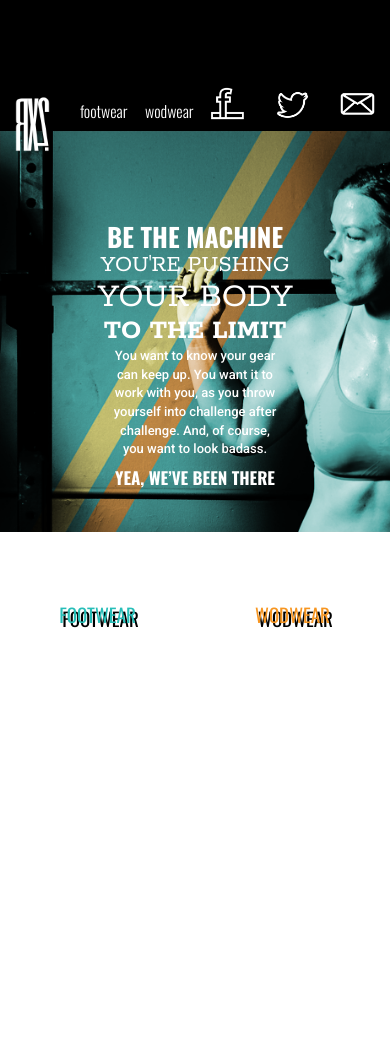
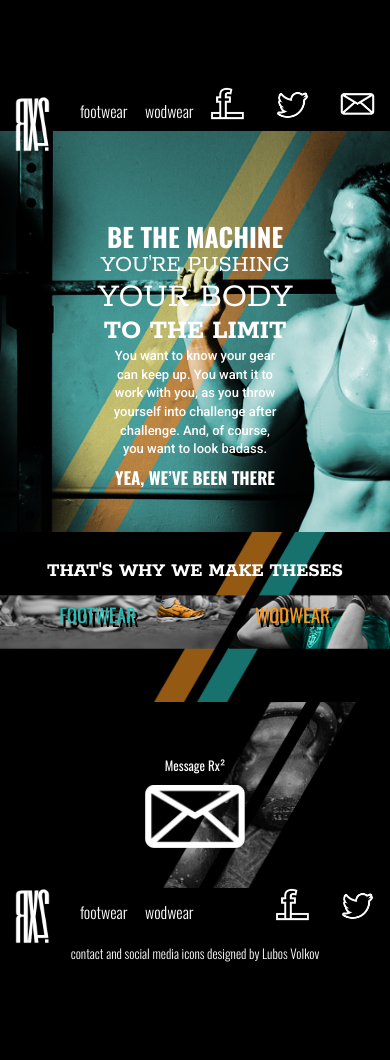
Before and after one commit to andrewnick/ywbc_rx2_site, a PHP site: page / in a window 390 px wide. Before the commit the page ends 628 px from the top, so only its background shows below. Run offline with PHP 8.4, Linux system fonts and the light colour scheme; some libraries are stand-ins or nearby versions.

Commit message:
site works only in mobile format

```diff
--- /dev/null
+++ b/assets/scss/_contact.scss
@@ -0,0 +1,15 @@
+.contact_background {
+
+	background-image: url("../images/desktop_home_8.png");
+	background-repeat: no-repeat;
+	background-size: cover;
+
+	@include respond(tablet) {
+		background-image: url("../images/desktop_home_8.png");
+	}
+}
+
+.contact_container {
+	padding-top: 54px;
+	padding-bottom: 40px;
+}
--- /dev/null
+++ b/assets/scss/_footer.scss
@@ -0,0 +1,7 @@
+.footer_background {
+	background-color:black;
+}
+
+.footer_container {
+	padding-bottom: $header_padding_bottom_m;
+}
--- a/assets/scss/_hero.scss
+++ b/assets/scss/_hero.scss
@@ -12,3 +12,8 @@
 	padding-top: 45px;
 	padding-bottom: 45px;
 }
+
+.hero_text_container {
+	width: 200px;
+	margin: 0 auto;
+}
--- a/assets/scss/_product.scss
+++ b/assets/scss/_product.scss
@@ -1,6 +1,6 @@
 .product_background {
 
-	background-image: url("../images/mobile_home_3_02.png");
+	background-image: url("../images/desktop_home_3.png");
 	background-repeat: no-repeat;
 	background-size: cover;
 
--- a/assets/scss/_text.scss
+++ b/assets/scss/_text.scss
@@ -154,8 +154,21 @@ p {
 
 
 	&.hero_text {
-		padding-left: 108px;
-		padding-right: 108px;
+		// padding-left: 108px;
+		// padding-right: 108px;
+	}
+
+	&.contact_text{
+		text-align: center;
+		font-family: $oswald;
+		font-weight: $normal;
+	}
+
+	&.footer_reference {
+		text-align: center;
+		font-family: $oswald;
+		font-weight: $light;
+		font-size: 13px;
 	}
 
 	@include respond(tablet){
--- a/assets/scss/_variables.scss
+++ b/assets/scss/_variables.scss
@@ -36,6 +36,7 @@ $body_font_size: 18px;
 
 //Header padding
 $header_padding_top_m: 87px;
+$header_padding_bottom_m: 87px;
 
 // Glyphicons location visible to scss compiler
 $icon-font-path: "../bootstrap/assets/fonts/bootstrap/";
--- a/assets/scss/main.scss
+++ b/assets/scss/main.scss
@@ -14,3 +14,5 @@
 @import "intro";
 @import "product";
 @import "durability";
+@import "contact";
+@import "footer";
--- /dev/null
+++ b/includes/content-contact.php
@@ -0,0 +1,8 @@
+<section class="contact_background">
+	<div class="contact_container container">
+		<div class="row">
+			<p class='contact_text col-xs-12'>Message Rx&sup2</p>
+			<img src="assets/images/mail.png" alt="mail" class="col-xs-offset-4 col-xs-4">
+		</div>
+	</div>
+</section>
--- a/includes/content-hero.php
+++ b/includes/content-hero.php
@@ -1,18 +1,17 @@
 <section class="hero_background">
 	<div class="hero_container container">
 		<div class="row">
-			<!-- <div class="col-xs-offset-1 col-xs-4 col-lg-offset-2 col-lg-7"> -->
-				<h1 class="hero_text hero_title col-xs-12 ">BE THE MACHINE</h1>
-				<h2 class="hero_text hero_text-firstline col-xs-12 visible-xs">You're pushing</h2>
-				<h2 class="hero_text hero_text-secondline col-xs-12  visible-xs">Your body</h2>
-				<h2 class="hero_text hero_text-thirdline col-xs-12  visible-xs">to the limit</h2>
+			<h1 class="hero_text hero_title col-xs-12 ">BE THE MACHINE</h1>
+			<h2 class="hero_text hero_text-firstline col-xs-12 visible-xs">You're pushing</h2>
+			<h2 class="hero_text hero_text-secondline col-xs-12  visible-xs">Your body</h2>
+			<h2 class="hero_text hero_text-thirdline col-xs-12  visible-xs">to the limit</h2>
+			<div class="hero_text_container">
 				<p class="hero_text hero_text-main col-xs-12  visible-xs"> 	You want to know your gear can keep up.
 															You want it to work with you, as you throw
 															yourself into challenge after challenge.
 										 					And, of course, you want to look badass. </p>
-
-			 	<h5 class="hero_text hero_text-footer col-xs-12 visible-xs"><strong>Yea, we’ve  been  there</strong></h5>
-			<!-- </div> -->
+			</div>
+		 	<h5 class="hero_text hero_text-footer col-xs-12 visible-xs"><strong>Yea, we’ve  been  there</strong></h5>
 		</div>
 	</div>
 </section>
--- a/includes/footer.php
+++ b/includes/footer.php
@@ -0,0 +1,16 @@
+<div class="footer_background">
+	<footer class="footer_container container">
+		<div class="row">
+			<img src="assets/images/rx2_logo--white.png" alt="Logo" class="nav_logo-footer col-xs-2">
+			<nav>
+					<h4 class="nav_item text_nav_item col-xs-2 col-lg-offset-5 col-lg-2">footwear</h4>
+					<h4 class="nav_item text_nav_item col-xs-2 col-lg-2">wodwear</h4>
+					<div class="nav_item col-xs-offset-2 col-xs-2 col-sm-2 col-lg-1"><a href="#facebook"><img src="assets/images/facebook_sm--white.png" alt="facebook_logo" class="img-responsive"></a></div>
+					<div class="nav_item col-xs-2 col-sm-2 col-lg-1"><a href="#twitter"><img src="assets/images/twitter_sm--white.png" alt="twitter_logo" class="img-responsive"></a></div>
+			</nav>
+		</div>
+		<div class="row">
+			<p class="col-xs-12 footer_reference">contact and social media icons designed by Lubos Volkov</p>
+		</div>
+	</footer>
+</div>
--- a/index.php
+++ b/index.php
@@ -7,7 +7,7 @@
 
   		<?php require_once("includes/header.php") ?>
 
-  <main>
+    <main>
 
       <?php require_once("includes/content-hero.php") ?>
 
@@ -15,10 +15,11 @@
 
       <?php require_once("includes/content-product.php") ?>
 
-	</main>
-	<footer class="container">
+      <?php require_once("includes/content-contact.php") ?>
 
-	</footer>
+    </main>
+
+    <?php require_once("includes/footer.php") ?>
     <!-- Bootstrap core JavaScript
     ================================================== -->
     <!-- Placed at the end of the document so the pages load faster -->
```
Also changed, not shown: assets/css/main.css, assets/images/mail.png (added).
